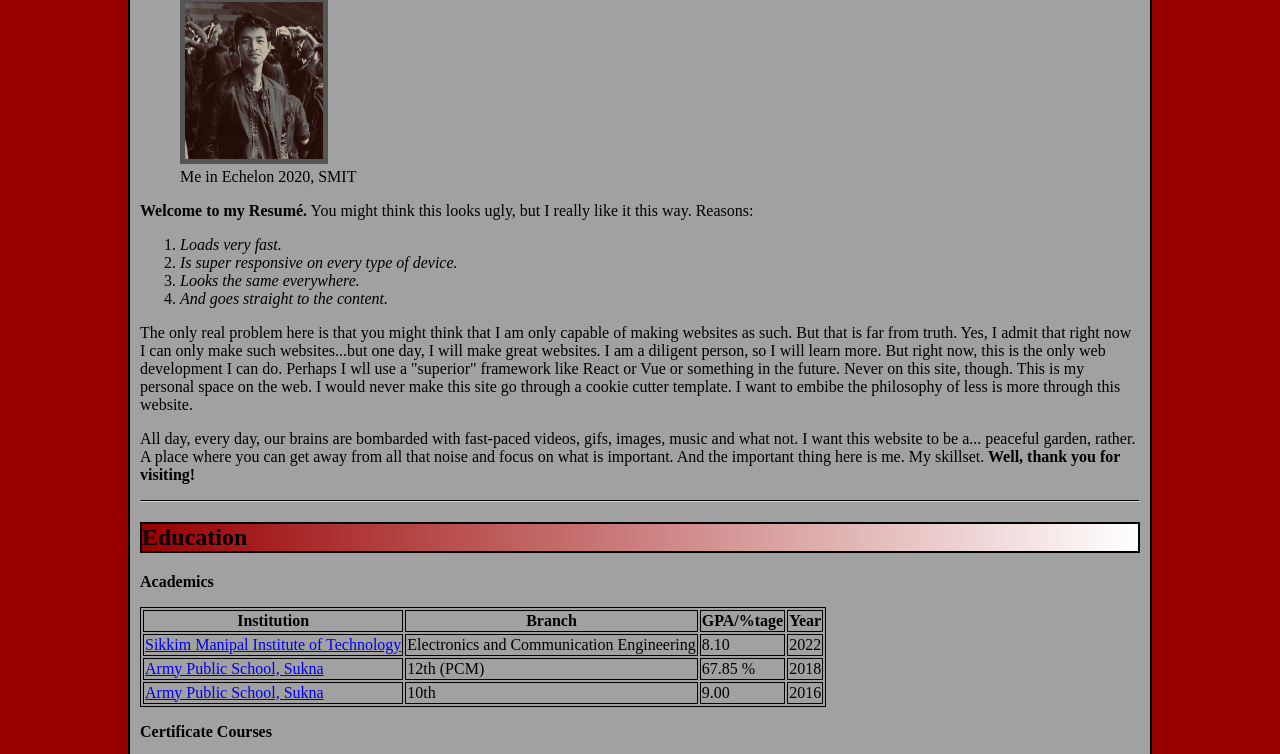
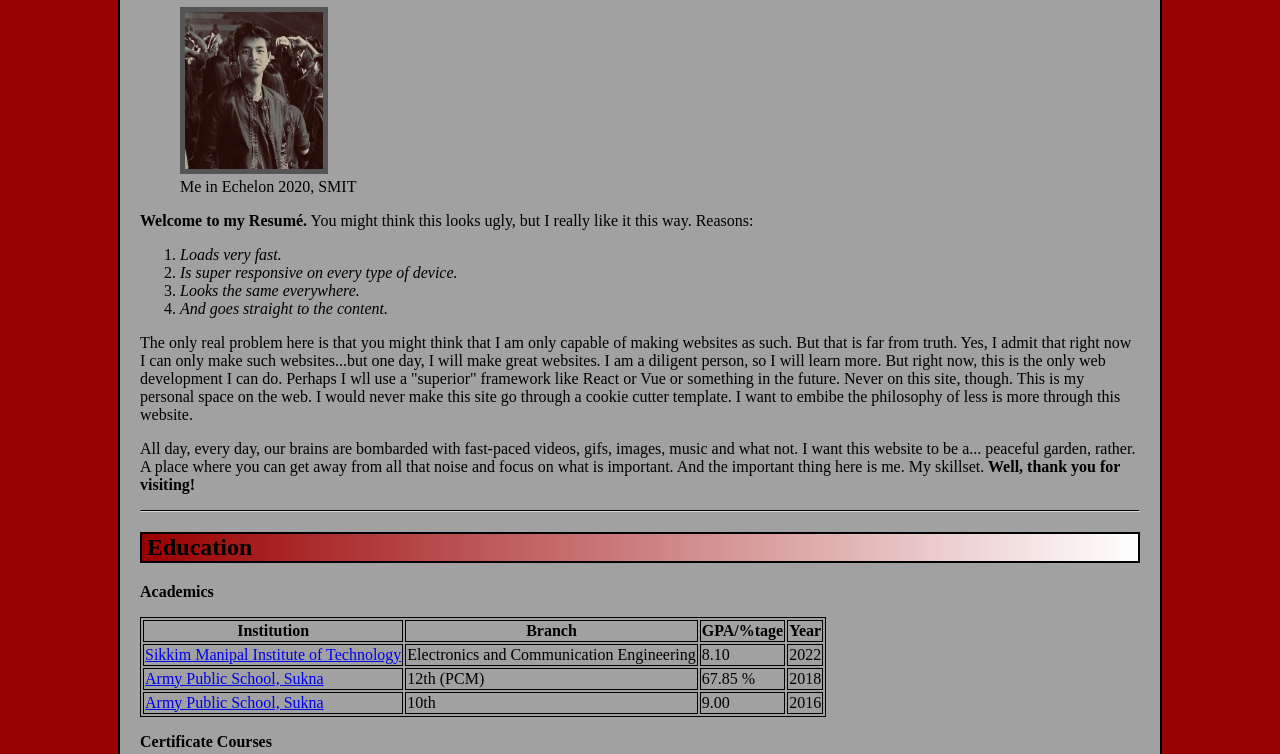
Before and after one commit to jeezcalmdown88/resume, a plain HTML site: page index.html in a window 1280 px wide. Shown: the part 188-942 px from the top of the page. Drawn offline with Linux system fonts and the light colour scheme.

Commit message:
Made a few cosmetic changes...

```diff
--- a/index.html
+++ b/index.html
@@ -30,13 +30,14 @@
 				background-color: #a1a1a1;
 				width: 1000px;
 				margin: 20px auto;
-				padding: 10px;
+				padding: 20px;
 				border: 2px solid black;
 			}
 
 			h2 {
 				border: 2px solid black;
 				background-image: linear-gradient(to right, #990000, white);
+				padding-left: 5px;
 			}
 
 			hr {
```
